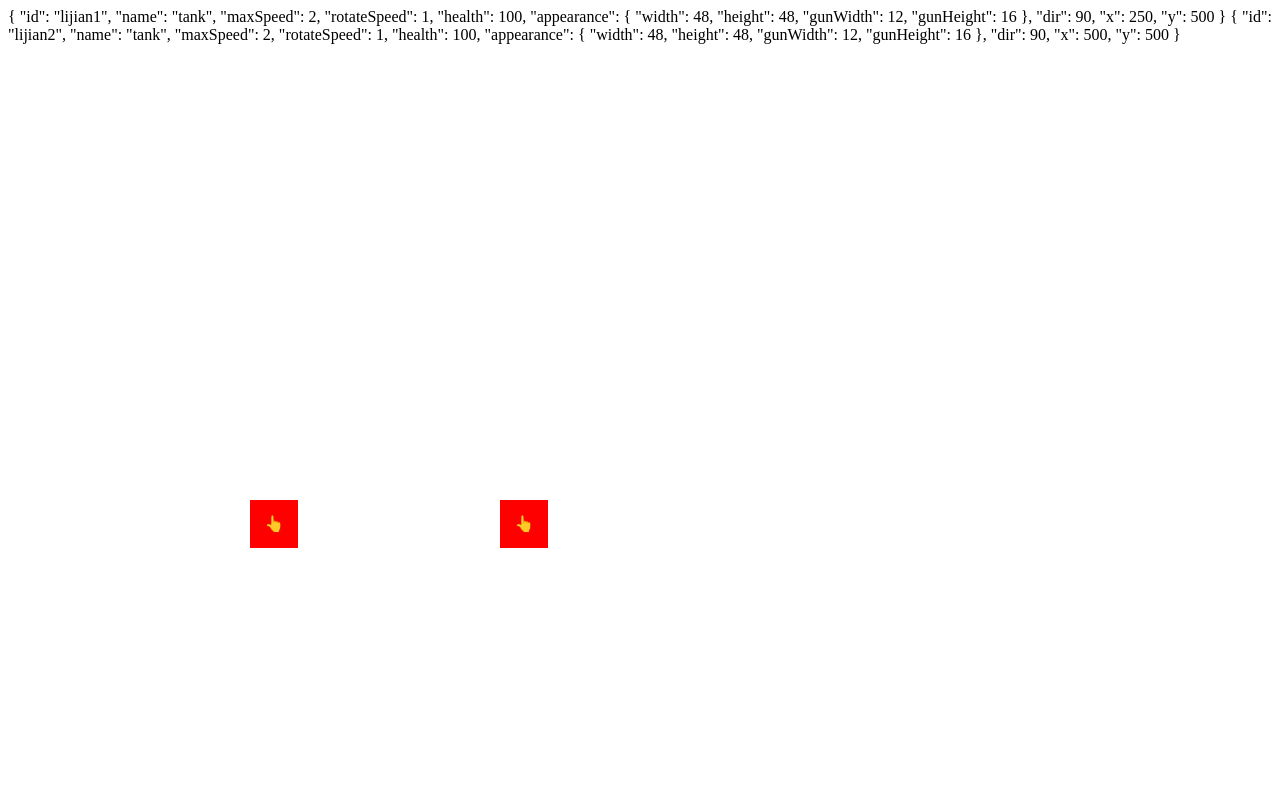
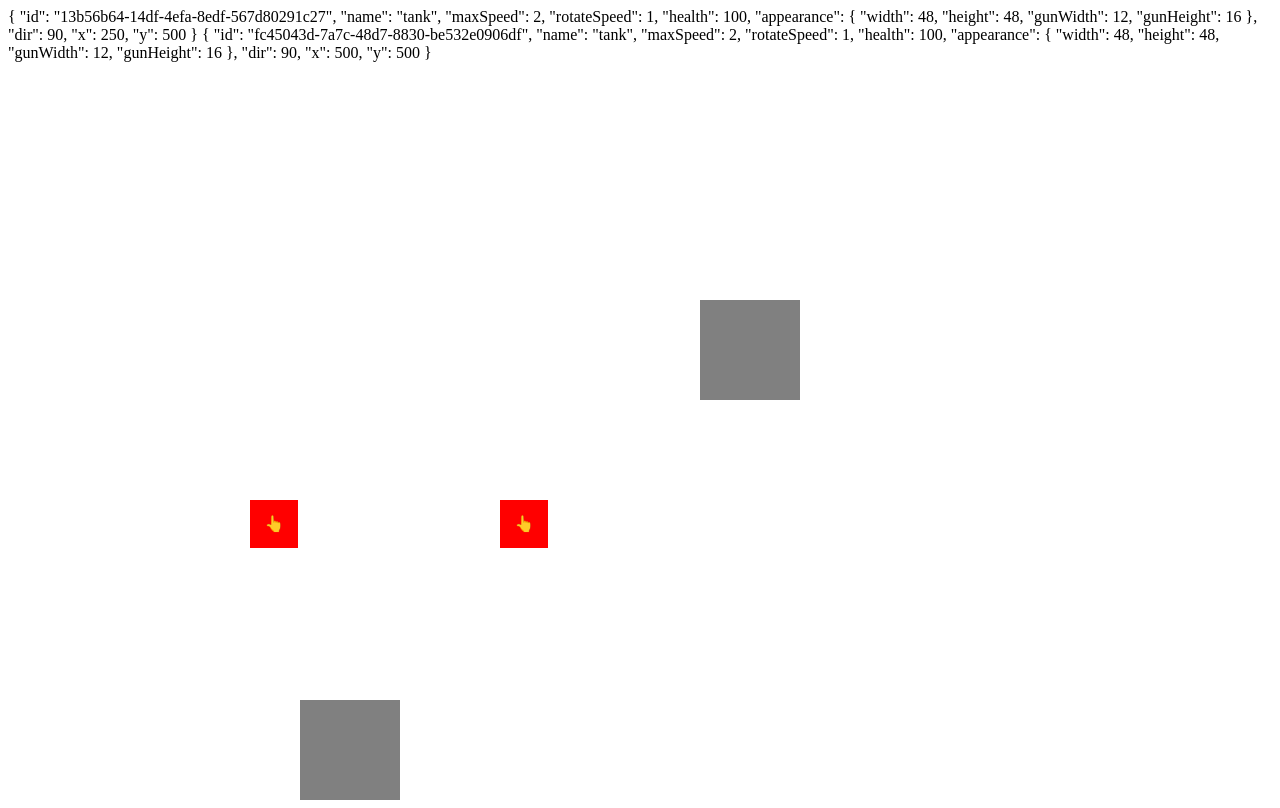
Before and after one commit to Kissdokey/web-tank-war, a Vue app: page / in a window 1280 px wide. Built offline with nearby package versions, Linux system fonts and the light colour scheme.

Commit message:
feat: 增加障碍物

```diff
--- a/package.json
+++ b/package.json
@@ -11,6 +11,7 @@
   "dependencies": {
     "@types/node": "^22.10.5",
     "mitt": "^3.0.1",
+    "uuid": "^11.0.5",
     "vue": "^3.5.13"
   },
   "devDependencies": {
--- a/src/App.vue
+++ b/src/App.vue
@@ -1,4 +1,19 @@
 <template>
+  <template v-for="[barrierid, barrier] in bContainer" :key="barrierid">
+    <div
+      class="barrier"
+      :style="{
+        position: 'absolute',
+        width: barrier.width + 'px',
+        height: barrier.height + 'px',
+        background: 'red',
+        left: barrier.x + 'px',
+        top:  barrier.y + 'px',
+        backgroundColor: 'gray'
+      }"
+    >
+    </div>
+  </template>
   <template v-for="[tankid, tank] in container" :key="tankid">
     {{ tank }}
     <div
@@ -21,25 +36,28 @@ import { BasicTank, EpTank } from "@/core/tank/BasicTank";
 import { ref } from "vue";
 import { GameManager } from "./core/manager";
 import { EPlayer } from "@/event/keyboad/constans";
+import { BasicBarrier } from "./core/barrier/BasicBarrier";
 const testTank = new BasicTank({
-  id: "lijian1",
   x: 250,
   y:500
 });
 const testTank2 = new EpTank({
-  id: "lijian2",
   x: 500,
   y:500
 });
 const refTank = ref(testTank);
 const refTank2 = ref(testTank2);
 const tankContainer: Map<string, BasicTank> = new Map();
+const barrierContainer: Map<string, BasicBarrier> = new Map()
 const container = ref(tankContainer);
+const bContainer = ref(barrierContainer)
 const gameManager = new GameManager({
   tankContainer: container.value,
+  barrierContainer: bContainer.value
 });
 gameManager.addTank(refTank.value, EPlayer.PLAYER1);
 gameManager.addTank(refTank2.value, EPlayer.PLAYER2);
+
 const originX = window.innerWidth / 2;
 const originY = window.innerHeight / 2;
 </script>
--- /dev/null
+++ b/src/core/barrier/BasicBarrier.ts
@@ -0,0 +1,22 @@
+import { INITIAL_BARRIER_HEIGHT, INITIAL_BARRIER_WIDTH } from "@/core/constant";
+import type { IBasicBarrier } from "./interface";
+import { getUuid } from "@/helper/random/uuid";
+
+export class BasicBarrier {
+    id: string
+    x: number
+    y: number
+    health?: number
+    isInvissible?: boolean
+    width: number
+    height: number
+    constructor(info: IBasicBarrier) {
+        this.id = info.id || getUuid()
+        this.x = info.x || 0
+        this.y = info.y || 0
+        this.health = info.health || Infinity
+        this.isInvissible = info.isInvissible || true
+        this.width = info.width || INITIAL_BARRIER_WIDTH
+        this.height = info.height || INITIAL_BARRIER_HEIGHT
+    }
+}
--- /dev/null
+++ b/src/core/barrier/interface.ts
@@ -0,0 +1,10 @@
+// 障碍物得基本属性
+export interface IBasicBarrier {
+  id?: string;
+  x?: number;
+  y?: number; // 所有的对象使用同一个坐标参考系所以这里的x,y都代表不了具体的位置，但是物体之间进行距离计算可以进行比较
+  health?: number; // 生命值，有的障碍物可以被子弹销毁
+  isInvissible?: boolean; // 是否可被销毁，默认为true不可销毁
+  width?: number;
+  height?: number;
+}
--- a/src/core/constant.ts
+++ b/src/core/constant.ts
@@ -5,3 +5,6 @@ export const INITIAL_TANK_GUN_HIGHT = 16;
 export const INITIAL_TANK_SPEED = 2;
 export const INITIAL_TANK_HEALTH = 100;
 export const INITIAL_TANKTE_ROTATE_SPEEAD = 1;
+
+export const INITIAL_BARRIER_WIDTH = 100;
+export const INITIAL_BARRIER_HEIGHT = 100;
--- a/src/core/manager.ts
+++ b/src/core/manager.ts
@@ -8,6 +8,7 @@ import {
   type IMoveParams,
   type IRotateParams,
 } from "@/event/eventBus";
+import { BasicBarrier } from "./barrier/BasicBarrier";
 export interface Position {
   x: number;
   y: number;
@@ -15,20 +16,43 @@ export interface Position {
 export class GameManager {
   tankPositionMap: Map<string, Position> = new Map();
   tankContainer: Map<string, BasicTank> = new Map();
+  barrierContainer: Map<string, BasicBarrier> = new Map()
   animationMap: Map<string, boolean> = new Map();
-  constructor({ tankContainer }: { tankContainer: Map<string, BasicTank> }) {
+  constructor({ tankContainer, barrierContainer }: { tankContainer: Map<string, BasicTank>, barrierContainer: Map<string, BasicBarrier> }) {
     // 需要完成地图、地形障碍物、玩家坦克的初始化并传入，manager本身不负责初始化，但是负责各个物体的交互和信息传递
     this.tankContainer = tankContainer; // 这里为了响应式所以把ref监听的map传入进行初始化，这样修改ref即可界面更新
+    this.barrierContainer = barrierContainer
     this.init();
   }
   init() {
     // 并且完成各种键盘事件绑定
     this.bindKeyBoardEvent();
+    // 初始化场景
+    this.initTheme()
   }
   bindKeyBoardEvent() {
     tankEventBus.on("attack", this.handleAttack.bind(this));
     tankEventBus.on("move", this.handleMove.bind(this));
     tankEventBus.on("rotate", this.handleRotate.bind(this));
+  }
+  initTheme() {
+    // 初始化障碍物
+    this.initBarriers()
+  }
+  initBarriers() {
+    const testBarrier = new BasicBarrier({
+        x: 300,
+        y: 700
+    })
+    const testBarrier2 = new BasicBarrier({
+        x: 700,
+        y: 300
+    })
+    this.addBarrier(testBarrier)
+    this.addBarrier(testBarrier2)
+  }
+  addBarrier(barrier: BasicBarrier) {
+    this.barrierContainer.set(barrier.id, barrier)
   }
   addTank(tank: BasicTank, belongs?: EPlayer) {
     this.tankContainer.set(tank.id, tank);
--- a/src/core/tank/BasicTank.ts
+++ b/src/core/tank/BasicTank.ts
@@ -8,6 +8,7 @@ import {
   INITIAL_TANKTE_ROTATE_SPEEAD,
 } from "@/core/constant";
 import type { ITank, ITankAppearanceInfo } from "./interface";
+import { getUuid } from "@/helper/random/uuid";
 
 
 
@@ -23,7 +24,7 @@ export class BasicTank {
   x: number;
   y: number;
   constructor(initial?: ITank) {
-    this.id = initial?.id || "lijian";
+    this.id = initial?.id || getUuid();
     this.name = initial?.name || "tank";
     this.maxSpeed = initial?.maxSpeed || INITIAL_TANK_SPEED;
     this.rotateSpeed = initial?.rotateSpeed || INITIAL_TANKTE_ROTATE_SPEEAD;
--- a/src/core/tank/interface.ts
+++ b/src/core/tank/interface.ts
@@ -5,7 +5,7 @@ export interface ITankAppearanceInfo {
   gunHeight: number;
 }
 export interface IBasicTank {
-  id: string;
+  id?: string;
   name?: string;
   x?: number;
   y?: number;
--- a/src/event/eventBus/index.ts
+++ b/src/event/eventBus/index.ts
@@ -1 +1 @@
-export * from './TankEventBus'
+export * from './tankEventBus'
--- /dev/null
+++ b/src/helper/random/uuid.ts
@@ -0,0 +1,4 @@
+import { v4 as uuidv4 } from 'uuid';
+export const getUuid = ()=>{
+    return uuidv4()
+}
```
Also changed, not shown: 1 other file (tests, documents, lock files or other folders).
